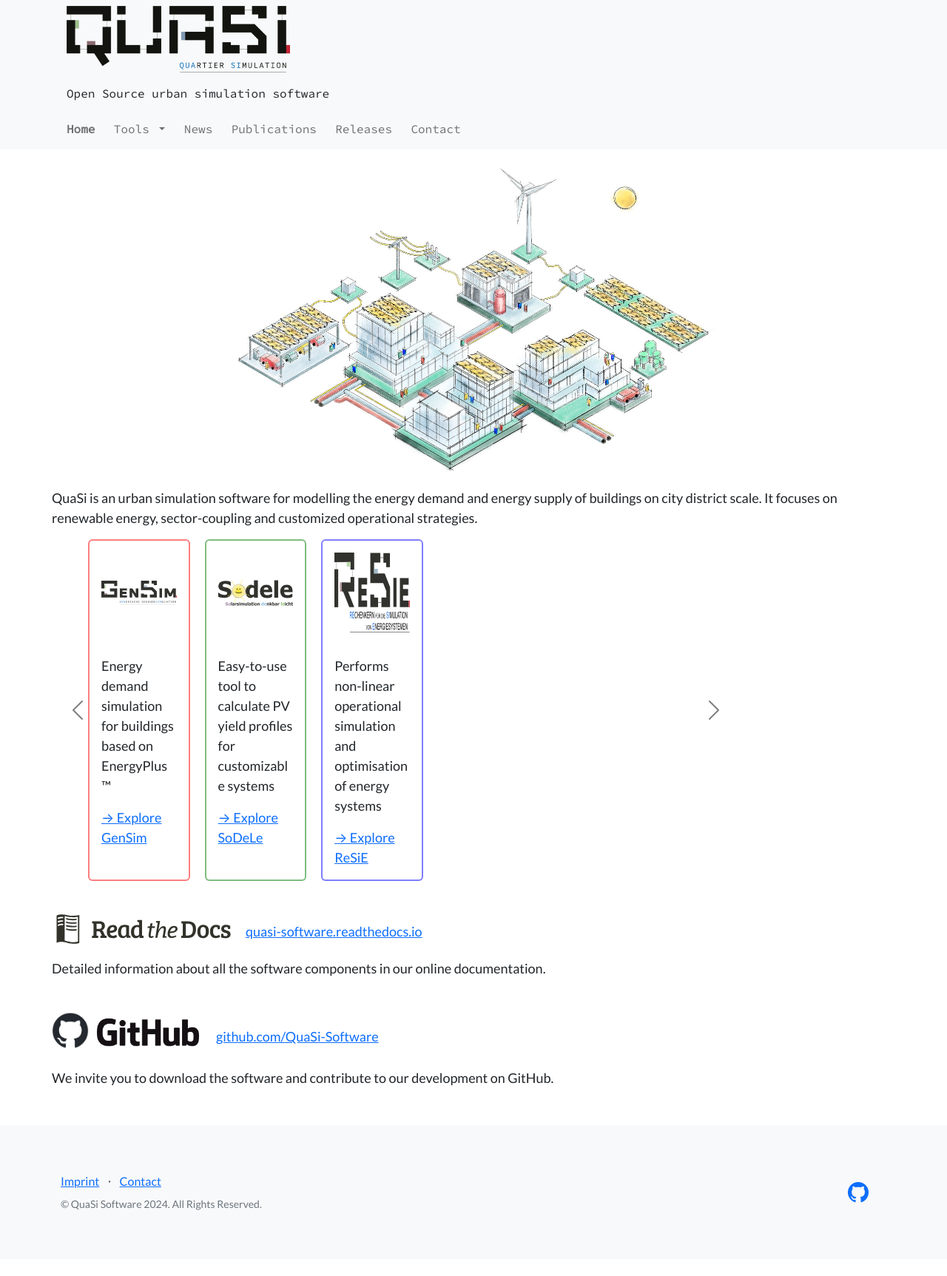
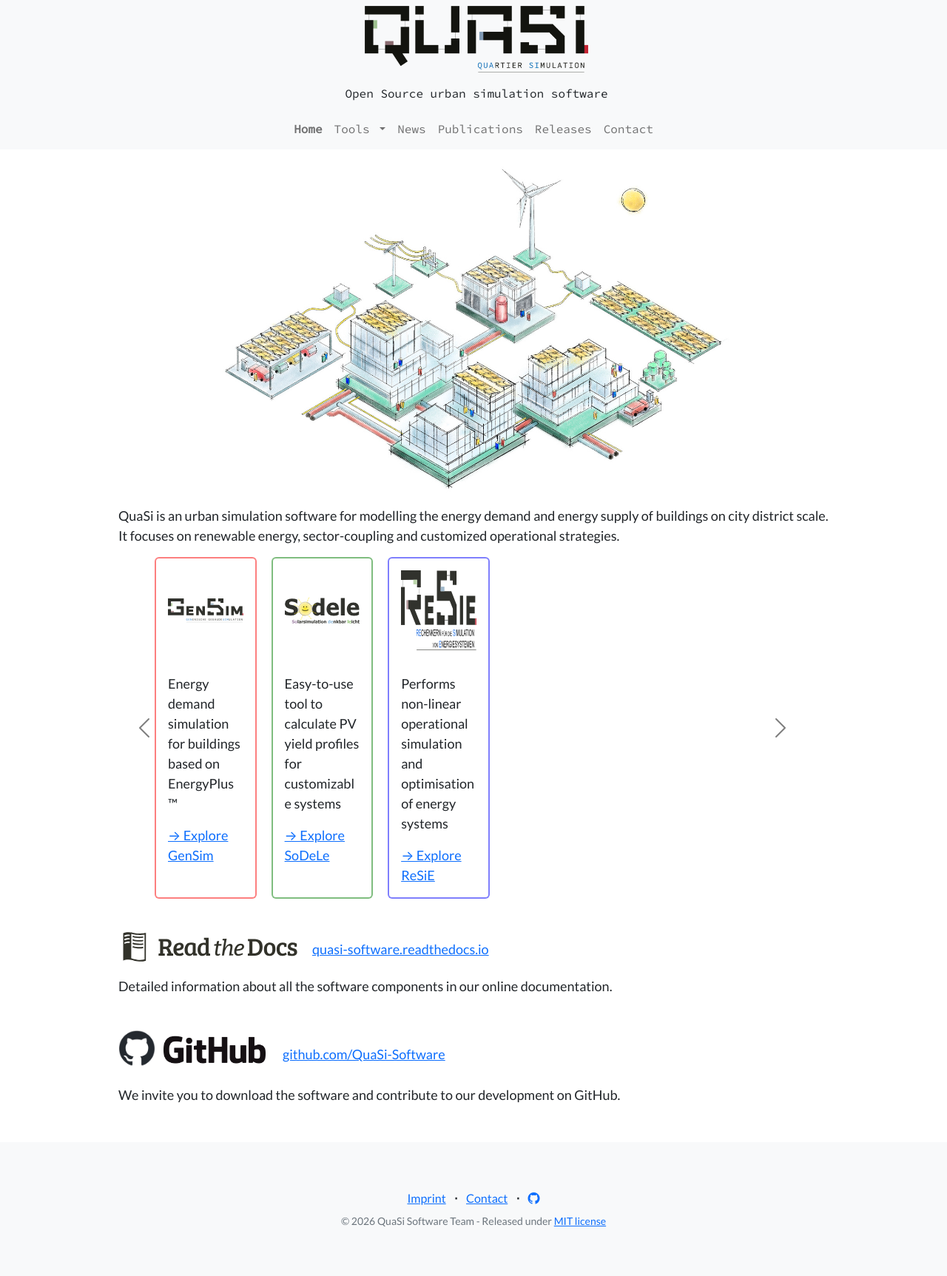
Before and after one commit to QuaSi-Software/Website, a Jekyll site: the page built from index.markdown, in a window 1280 px wide. Shown: the whole page at 74% size. Built offline with Jekyll 4.4.1, drawn with Linux system fonts in a browser that asks for light colours; before the commit the page ends 1702 px from its top, so only the background shows below that.

Commit message:
Redesign website structure for a centered column layout.

```diff
--- a/_layouts/default.html
+++ b/_layouts/default.html
@@ -75,20 +75,20 @@
         <footer class="footer bg-light">
             <div class="container">
                 <div class="row">
-                    <div class="col-lg-6 h-100 text-center text-lg-start my-auto">
+                    <div class="col-lg-12 h-100 text-center my-auto">
                         <ul class="list-inline mb-2">
                             <li class="list-inline-item"><a href="{{'/imprint' | absolute_url}}">Imprint</a></li>
-                            <li class="list-inline-item">⋅</li>
+                            <li class="list-inline-item dot-separator">⋅</li>
                             <li class="list-inline-item"><a href="{{'/contact' | absolute_url}}">Contact</a></li>
-                        </ul>
-                        <p class="text-muted small mb-4 mb-lg-0">&copy; QuaSi Software 2024. All Rights Reserved.</p>
-                    </div>
-                    <div class="col-lg-6 h-100 text-center text-lg-end my-auto">
-                        <ul class="list-inline mb-0">
-                            <li class="list-inline-item me-4">
+                            <li class="list-inline-item dot-separator">⋅</li>
+                            <li class="list-inline-item gh-logo">
                                 <a href="https://github.com/QuaSi-Software"><i class="bi-github fs-3"></i></a>
                             </li>
                         </ul>
+                        <p class="text-muted small mb-4 mb-lg-0">
+                            &copy; 2026 QuaSi Software Team - Released under
+                            <a href="https://github.com/QuaSi-Software/Website/blob/main/LICENSE.md">MIT license</a>
+                        </p>
                     </div>
                 </div>
             </div>
--- a/_layouts/home.html
+++ b/_layouts/home.html
@@ -2,7 +2,7 @@
 layout: default
 ---
 <div class="row">
-    <img src="{{'assets/quasi_key_visual.jpg' | absolute_url}}" style="max-width: 60%; margin: 0 auto;"/>
+    <img id="homeKeyVisual" src="{{'assets/quasi_key_visual.jpg' | absolute_url}}"/>
 </div>
 
 <div class="row" style="padding-top: 0px">
--- a/css/site_styles.css
+++ b/css/site_styles.css
@@ -3,17 +3,15 @@
     max-height: 90px;
 }
 
-#navbar {
-    width: 100%;
-}
-
 #navbar .navbar-nav {
-    width: 50%;
     font-family: 'Source Code Pro', monospace;
 }
 
+.navbar .container {
+    max-width: 960px;
+}
+
 .navbar .container p {
-    width: 100%;
     padding-left: 8px;
     font-family: 'Source Code Pro', monospace;
 }
@@ -28,6 +26,7 @@
 
 .content {
     font-size: 18px;
+    max-width: 960px;
 }
 
 .content .row {
@@ -36,6 +35,18 @@
 
 .content h2 {
     margin-top: 40px;
+}
+
+.footer .container {
+    max-width: 960px;
+}
+
+.gh-logo i {
+    font-size: 1.0rem !important;
+}
+
+.dot-separator {
+    font-weight: 900;
 }
 
 .post-divider {
@@ -61,6 +72,12 @@
     width: 100%;
     border-top: 1px solid #80808075;
     margin: 20px 0;
+}
+
+#homeKeyVisual {
+    width: 75%;
+    max-width: 720px;
+    margin: 0 auto;
 }
 
 .border-red {
```
